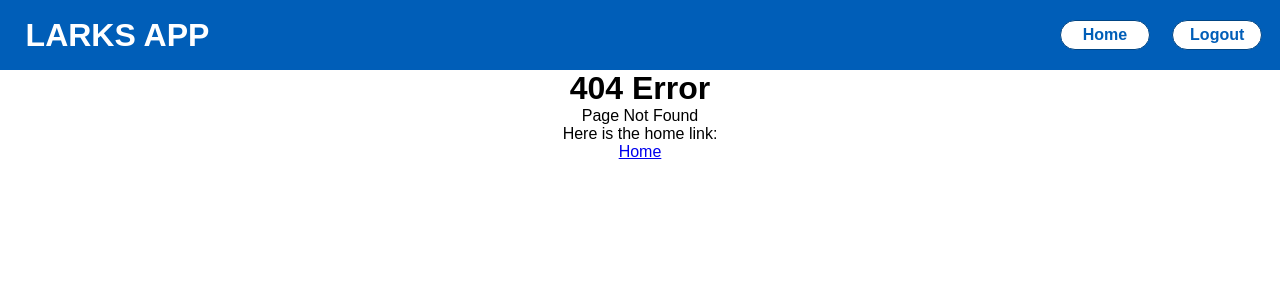
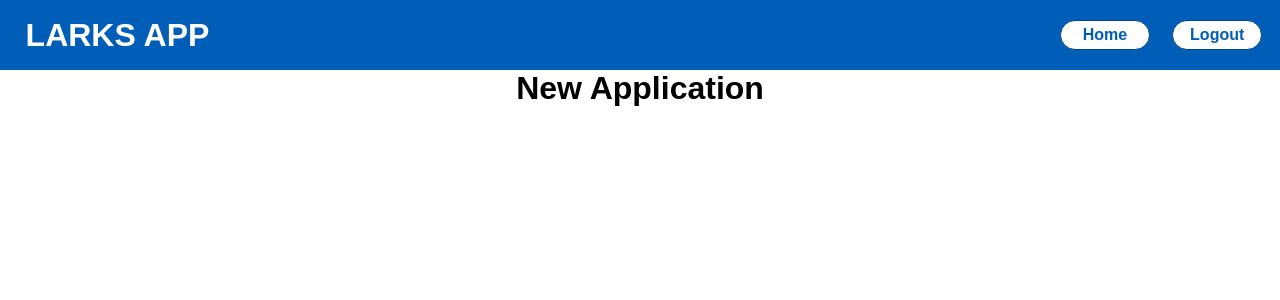
Before and after one commit to marilenaManoli/larks-depressiless, a React (Create React App) app in the folder frontend/: page /EaseMind in a window 1280 px wide. Before the commit this address had no page. Shown: the top 300 px of the page. Built offline with nearby package versions, Linux system fonts and the light colour scheme; sample sign-in values are in the browser's storage.

Commit message:
add logo

```diff
--- a/frontend/src/Routes.tsx
+++ b/frontend/src/Routes.tsx
@@ -43,6 +43,10 @@ import DipstikInstructions from "./apps/Dipstik/DipstikHome";
 import DipstikTimer from "./apps/Dipstik/DipstikTimer";
 import DipstikCamera from "./apps/Dipstik/DipstikCamera";
 import DipstikResults from "./apps/Dipstik/DipstikResults";
+
+
+
+import EaseMind from './apps/EaseMind/EaseMind';
 
 // If we want to check each time? Maybe it could be a use memo for when the token changes only?
 // https://stackoverflow.com/questions/60017604/react-router-check-that-jwt-is-valid-before-rendering-a-private-route
@@ -94,6 +98,8 @@ const Routes = () => (
       <Route path="/dipstik/dipstik-timer" element={<DipstikTimer />} />
       <Route path="/dipstik/dipstik-camera" element={<DipstikCamera />} />
       <Route path="/dipstik/dipstik-results" element={<DipstikResults />} />
+
+      <Route path="/EaseMind" element={<EaseMind />} />
     </Route>
 
     {/* TODO: We need to add a proper error page or pages. */}
--- /dev/null
+++ b/frontend/src/apps/EaseMind/EaseMind.js
@@ -0,0 +1,14 @@
+// EaseMind.js
+
+import React from 'react';
+
+const EaseMind = () => {
+  return (
+    <div>
+      <h1>New Application</h1>
+
+    </div>
+  );
+}
+
+export default EaseMind;
--- a/frontend/src/components/Home.tsx
+++ b/frontend/src/components/Home.tsx
@@ -6,6 +6,7 @@ import dipstik_logo from "../images/dipstik-logo.png";
 import paralysis_analysis_logo from "../images/paralysis-analysis-logo.png";
 import tonsilitis_detector_logo from "../images/tonsilitis-detector-logo.png";
 import skinscan_logo from "../images/skinscan_logo.png";
+import EaseMindLogo from '../images/easelogo.png';
 
 const Home = () => (
   <div className="Home">
@@ -43,6 +44,10 @@ const Home = () => (
           <img data-cy="shreyasAppLogo" className="homepage-button" src={tonsilitis_detector_logo} alt="Tonsilitis_App_Shreyas" />
         </Link>
         {/* <button onClick={this.getEC2}> Get EC2 </button> */}
+        <Link className="link" to="/new-app">
+          <img data-cy="easelogo" className="homepage-button" src={EaseMindLogo} alt="EaseMind_App_Logo" />
+        </Link>
+
       </div>
     </div>
   </div>
```
Also changed, not shown: frontend/src/images/easelogo.png (added).
